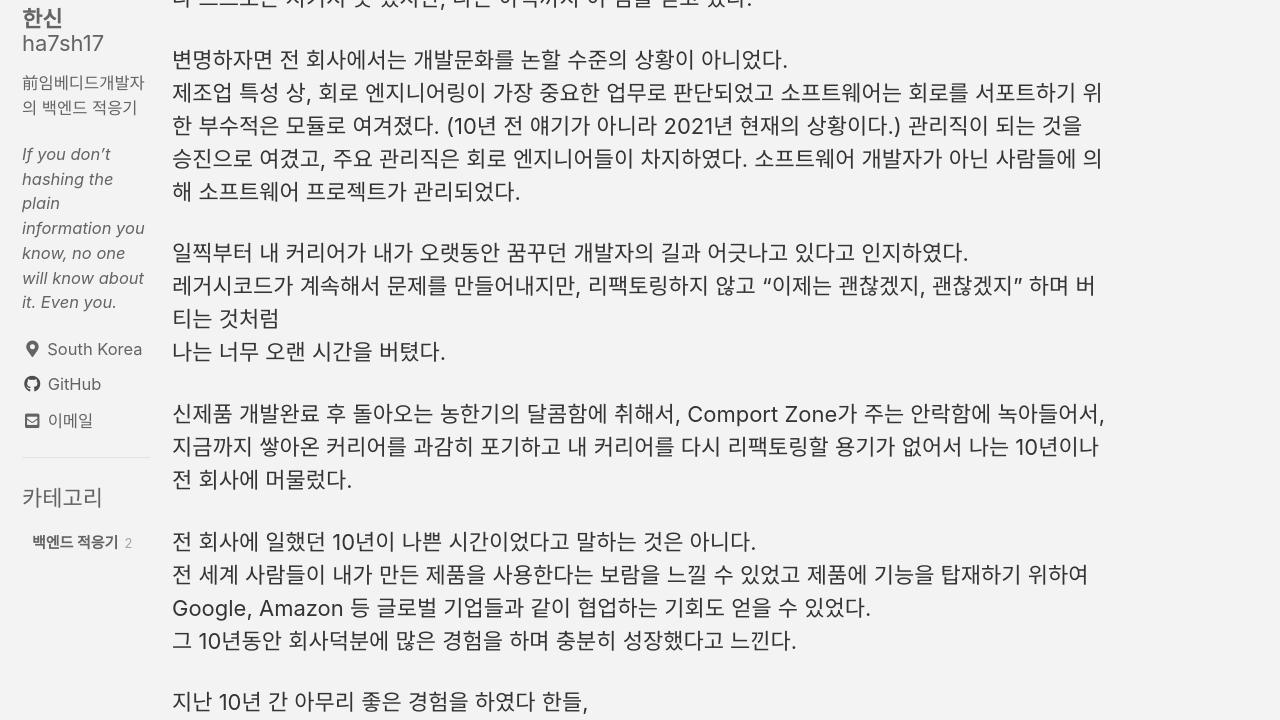
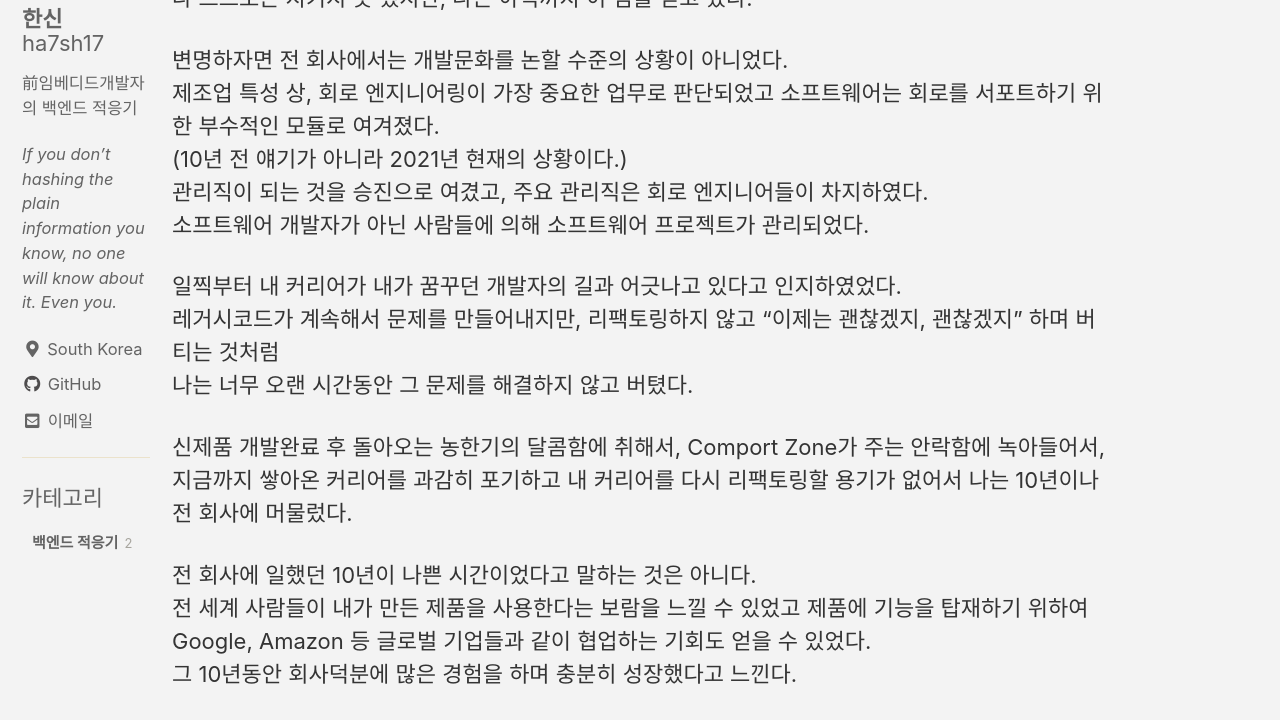
Before and after one commit to ha7sh17/ha7sh17.github.io, a Jekyll site: the page built from _posts/2021-10-31-post-self_reflection.md, in a window 1280 px wide and 900 px high, scrolled down 1378 px, cut to the strip 180-900 px from the top of the window. Built offline with Jekyll 4.4.1, drawn with Linux system fonts in a browser that asks for light colours; cached includes are drawn as plain includes; comment, search, counter and statistics services are not loaded.

Commit message:
Update 2021-10-31

```diff
--- a/_posts/2021-10-31-post-self_reflection.md
+++ b/_posts/2021-10-31-post-self_reflection.md
@@ -41,14 +41,14 @@ KLDP와 gpgstudy에서 다른 개발자들과 소통하며 언젠간 저들처
 나 스스로는 지키지 못 했지만, 나는 아직까지 이 점을 믿고 있다.
 
 변명하자면 전 회사에서는 개발문화를 논할 수준의 상황이 아니었다.
-제조업 특성 상, 회로 엔지니어링이 가장 중요한 업무로 판단되었고 소프트웨어는 회로를 서포트하기 위한 부수적은 모듈로 여겨졌다.
+제조업 특성 상, 회로 엔지니어링이 가장 중요한 업무로 판단되었고 소프트웨어는 회로를 서포트하기 위한 부수적인 모듈로 여겨졌다.
 (10년 전 얘기가 아니라 2021년 현재의 상황이다.)
 관리직이 되는 것을 승진으로 여겼고, 주요 관리직은 회로 엔지니어들이 차지하였다.
 소프트웨어 개발자가 아닌 사람들에 의해 소프트웨어 프로젝트가 관리되었다.
 
-일찍부터 내 커리어가 내가 오랫동안 꿈꾸던 개발자의 길과 어긋나고 있다고 인지하였다.
+일찍부터 내 커리어가 내가 꿈꾸던 개발자의 길과 어긋나고 있다고 인지하였었다.
 레거시코드가 계속해서 문제를 만들어내지만, 리팩토링하지 않고 "이제는 괜찮겠지, 괜찮겠지" 하며 버티는 것처럼
-나는 너무 오랜 시간을 버텼다.
+나는 너무 오랜 시간동안 그 문제를 해결하지 않고 버텼다.
 
 신제품 개발완료 후 돌아오는 농한기의 달콤함에 취해서,
 Comport Zone가 주는 안락함에 녹아들어서,
```
